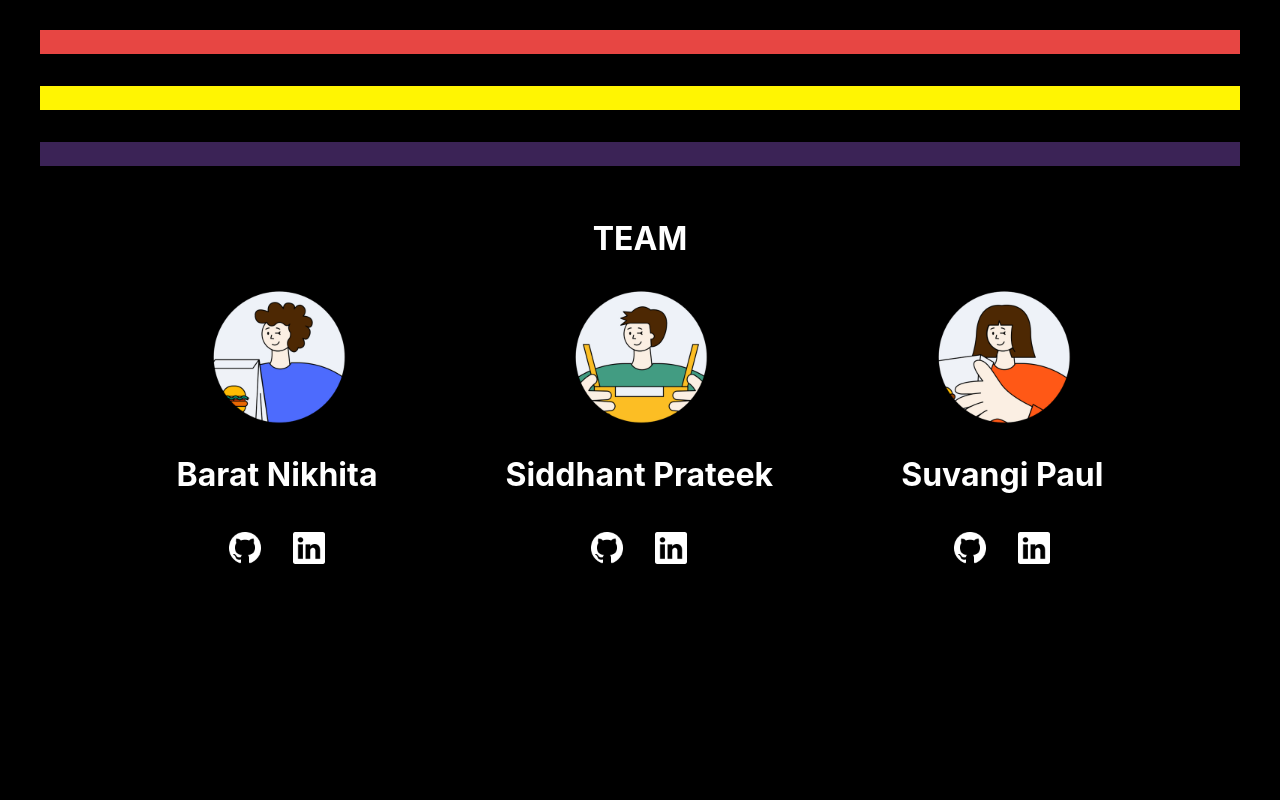
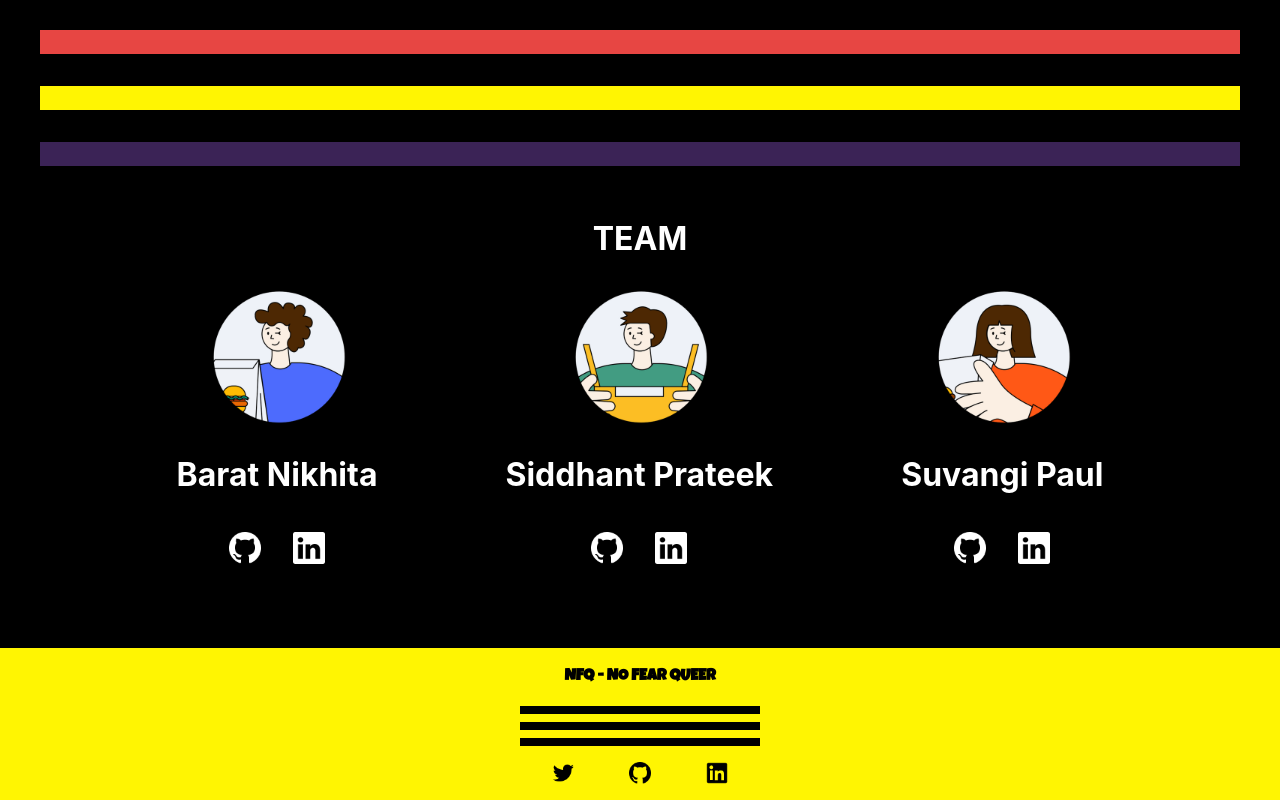
Before and after one commit to suvangipaul/NFQ, a Next.js app in the folder client/: page / in a window 1280 px wide. Shown: the part 2545-3345 px from the top of the page. Before the commit the page ends 3193 px from the top, so only its background shows below. Built offline with nearby package versions, Linux system fonts and the light colour scheme; no server answers; a web font is replaced by a local one.

Commit message:
footer added to layout

```diff
--- a/client/components/Layout.tsx
+++ b/client/components/Layout.tsx
@@ -1,5 +1,6 @@
 import React, { ReactNode } from 'react'
-import Header from './header/header'
+import Header from './header/header';
+import Footer from './footer/footer';
 interface ILayoutProps {
     children: ReactNode
 }
@@ -8,6 +9,7 @@ const Layout = ({ children }: ILayoutProps) => {
     <div>
         <Header />
         {children}
+        <Footer />
     </div>
   )
 }
--- /dev/null
+++ b/client/components/footer/footer.tsx
@@ -0,0 +1,42 @@
+import React from 'react'
+import Image from 'next/image'
+import styles from "../../styles/Home.module.css";
+
+const Footer = () => {
+  return (
+    <footer className={styles.footer}>
+    <div>
+      <div className="footer-container">
+        <h4>NFQ - NO FEAR QUEER</h4>
+        <div className="black-portion"></div>
+        <div className="black-portion"></div>
+        <div className="black-portion"></div>
+        <div className="footer-content">
+          <div className="footer-icon">
+            <Image
+              src="/bLack-twit.png"
+              alt="Twitter"
+              width={22}
+              height={22}
+            />
+            <Image
+              src="/bLack-git.png"
+              alt="GitHub"
+              width={22}
+              height={22}
+            />
+            <Image
+              src="/black-link.png"
+              alt="LinkedIn"
+              width={22}
+              height={22}
+            />
+          </div>
+        </div>
+      </div>
+    </div>
+  </footer>
+  )
+}
+
+export default Footer
```
